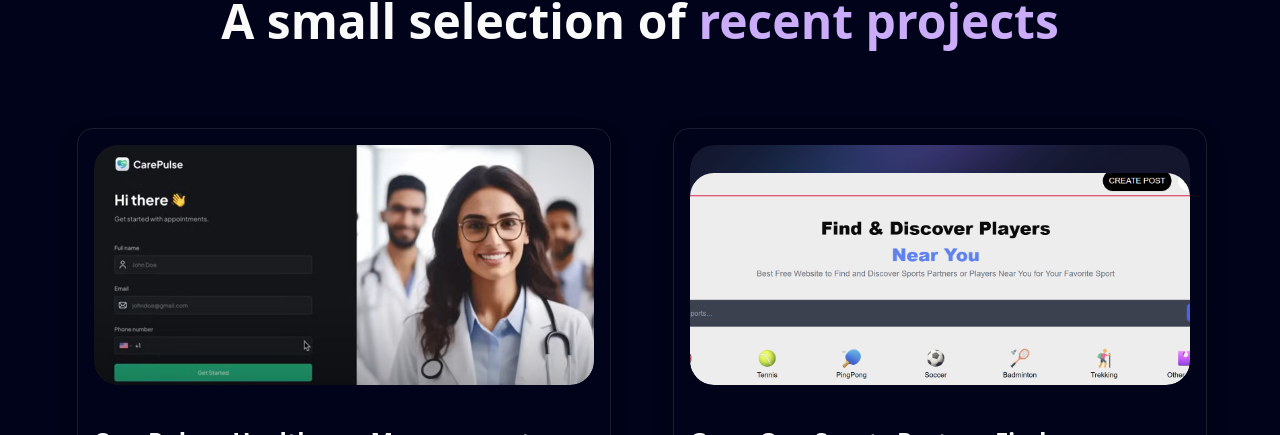
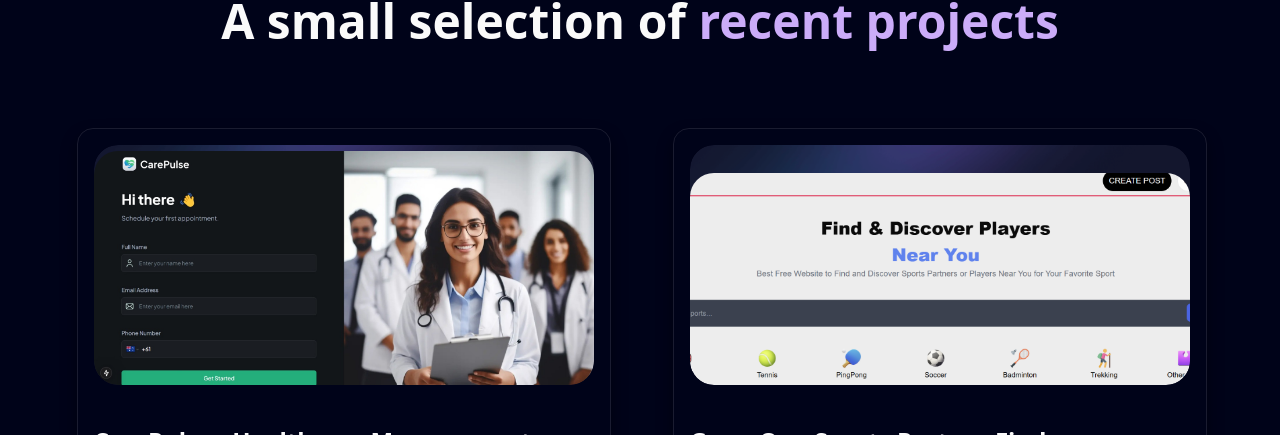
Before and after one commit to yejun0604/Portfolio, a Next.js app: page / in a window 1280 px wide. Shown: the part 1895-2330 px from the top of the page. Built offline with nearby package versions, Linux system fonts and the light colour scheme.

Commit message:
final commit

```diff
--- a/components/RecentProjects.tsx
+++ b/components/RecentProjects.tsx
@@ -1,5 +1,4 @@
 "use client";
-
 import { projects } from "@/data";
 import { PinContainer } from "./ui/3d-pin";
 
--- a/data/index.ts
+++ b/data/index.ts
@@ -74,7 +74,7 @@ export const navItems = [
       id: 1,
       title: "CarePulse - Healthcare Management System",
       des: " A healthcare platform that streamlines patient registration and appointment scheduling.",
-      img: "/p1.png",
+      img: "/p1.jpeg",
       iconLists: ["/next.svg", "/re.svg", "/ts.svg", "/tail.svg", "/fm.svg"],
       link: "https://github.com/",
     },
@@ -98,7 +98,7 @@ export const navItems = [
       id: 4,
       title: "My Movie - Movie IMDb Website",
       des: "An IMDb-inspired web application featuring video backgrounds, custom error handling, and role-based access control.",
-      img: "/p4.svg",
+      img: "/movie.png",
       iconLists: ["/re.svg"],
       link: "https://github.com/",
     },
```
Also changed, not shown: public/p1.jpeg (added), 1 other file (tests, documents, lock files or other folders).
